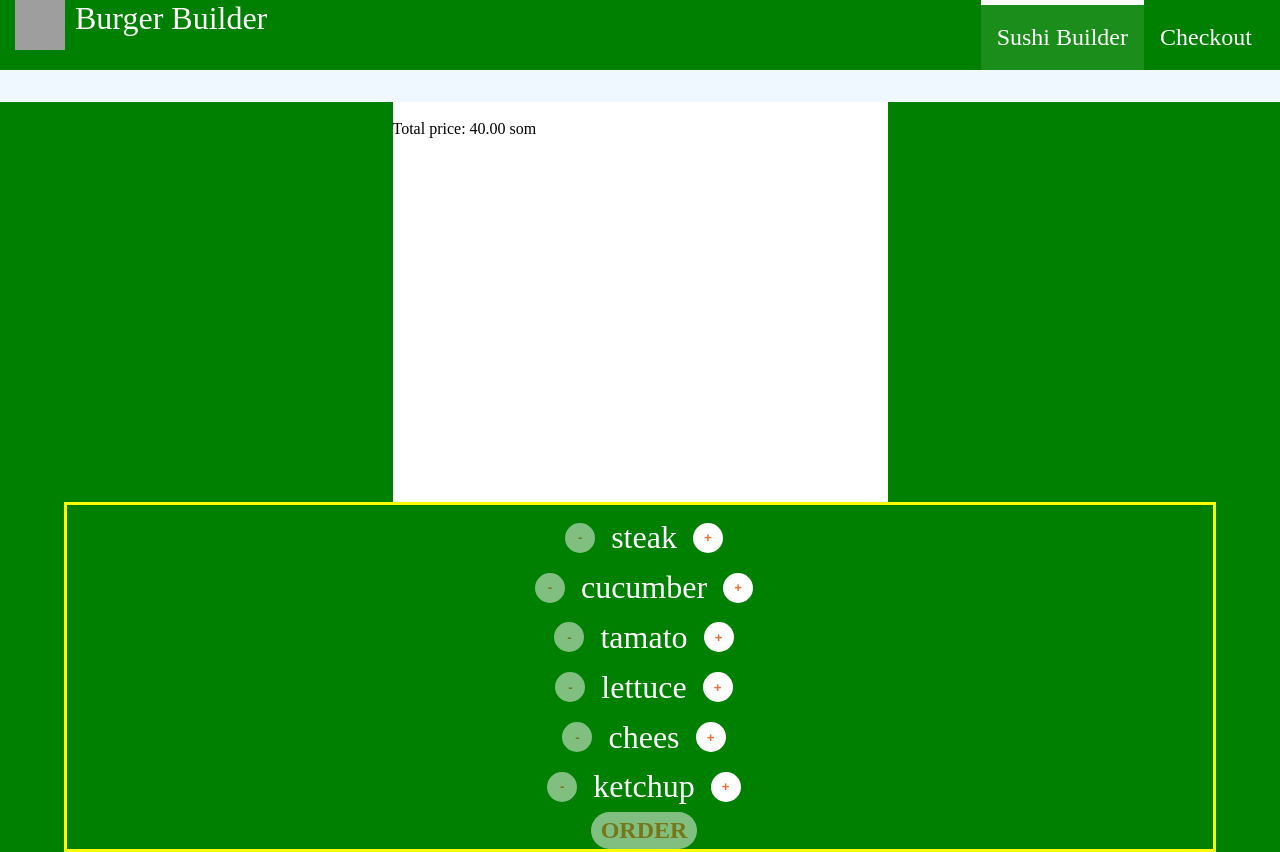
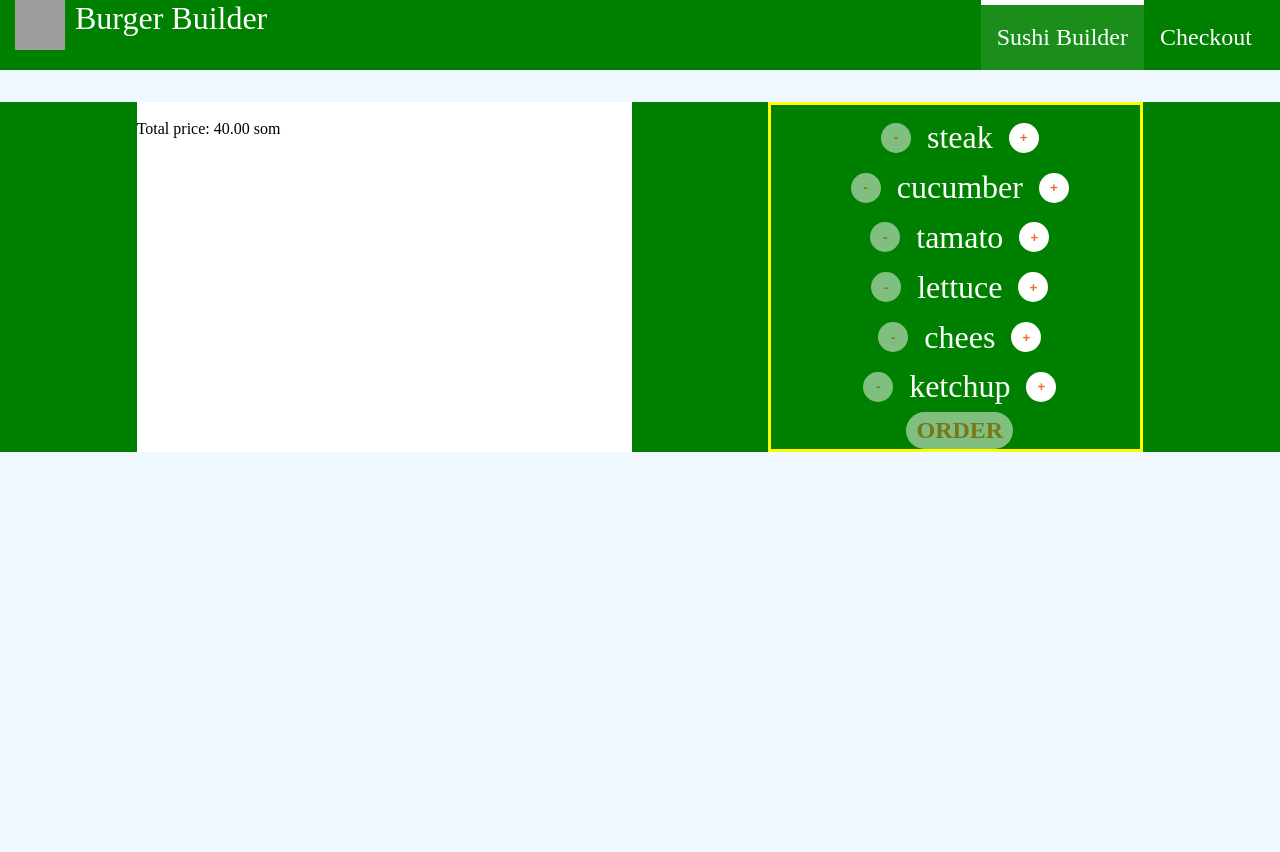
Before and after one commit to Azimbai03/burger-builder, a React (Create React App) app: page / in a window 1280 px wide. After the commit the page ends 800 px from the top, so only its background shows below. Built offline with nearby package versions, Linux system fonts and the light colour scheme; grey boxes are pictures that could not be loaded.

Commit message:
create file and folder

```diff
--- a/src/components/BurgerBuilder/BurgerControls/BurgerControls.module.css
+++ b/src/components/BurgerBuilder/BurgerControls/BurgerControls.module.css
@@ -1,7 +1,9 @@
 .BurgerControls {
     border: 3px solid yellow;
 width: 90%;
+max-width: 375px;
 height: auto;
+max-height: 400px;
     padding-top: .5rem;
     padding-left: .5rem;
 
--- a/src/components/BurgerBuilder/BurgerKit/BurgerKit.module.css
+++ b/src/components/BurgerBuilder/BurgerKit/BurgerKit.module.css
@@ -1,5 +1,5 @@
 .BurgerKit{
- height: 400px ;
+ height: auto 400px ;
  width: 400px;
     background-color: white;
 }
```
